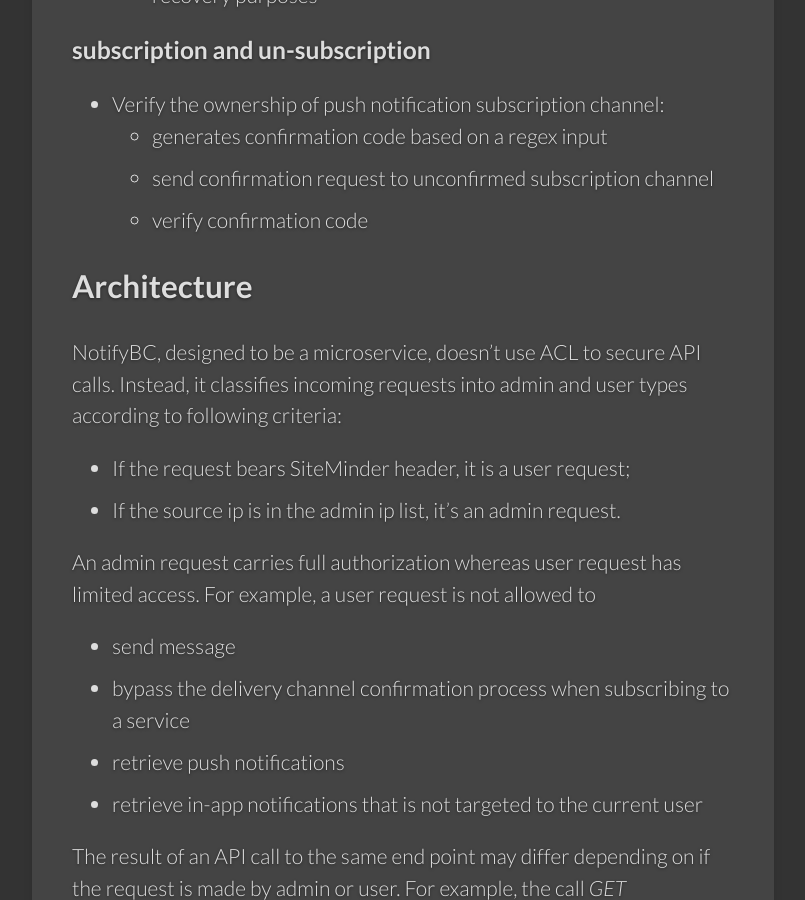
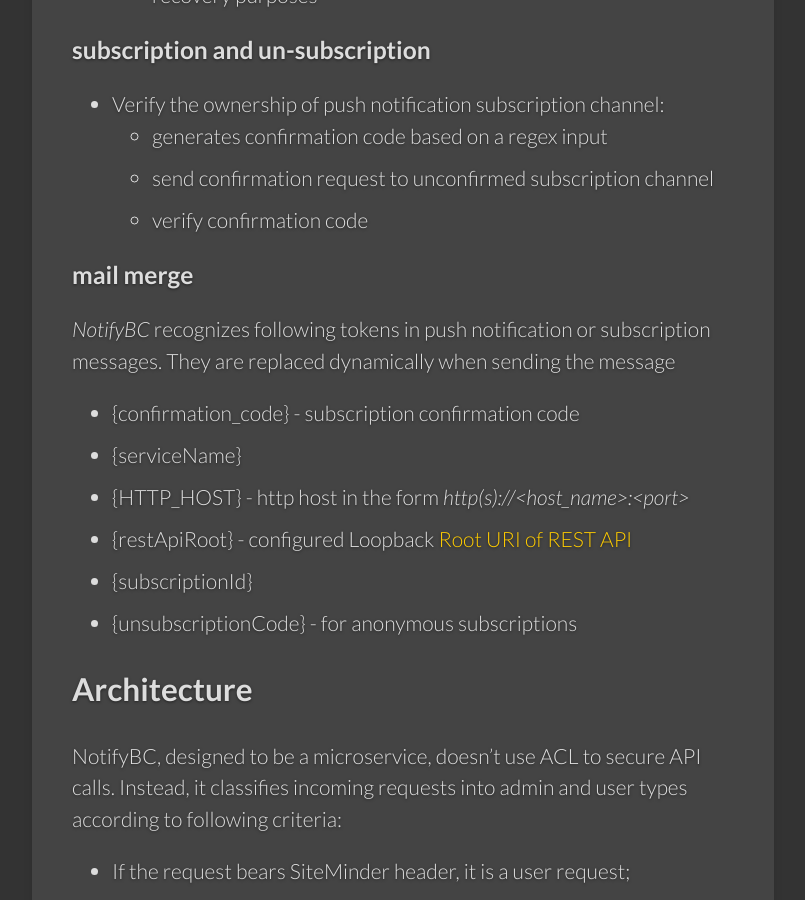
Before and after one commit to bcgov/MyGovBC-notification-server, a Jekyll site: the page built from docs/_docs/overview.md, in a window 1280 px wide and 900 px high, scrolled down 1400 px. Shown: the whole window, without its empty margins (139-944 px from the left). Built offline with Jekyll 4.4.1, drawn with Linux system fonts in a browser that asks for light colours.

Commit message:
added docs for mail merge

```diff
--- a/docs/_docs/overview.md
+++ b/docs/_docs/overview.md
@@ -27,6 +27,16 @@
   * generates confirmation code based on a regex input
   * send confirmation request to unconfirmed subscription channel
   * verify confirmation code
+
+### mail merge
+*NotifyBC* recognizes following tokens in push notification or subscription messages. They are replaced dynamically when sending the message
+
+* {confirmation_code} - subscription confirmation code
+* {serviceName}
+* {HTTP_HOST} - http host in the form *http(s)://\<host_name\>:\<port\>*
+* {restApiRoot} - configured Loopback [Root URI of REST API](https://loopback.io/doc/en/lb3/config.json.html#top-level-properties)
+* {subscriptionId}
+* {unsubscriptionCode} - for anonymous subscriptions
 
 ## Architecture
 
```
Also changed, not shown: docs/_docs/api-notification.md (+1 -1 lines), docs/_docs/api-subscription.md (+1 -2 lines).
